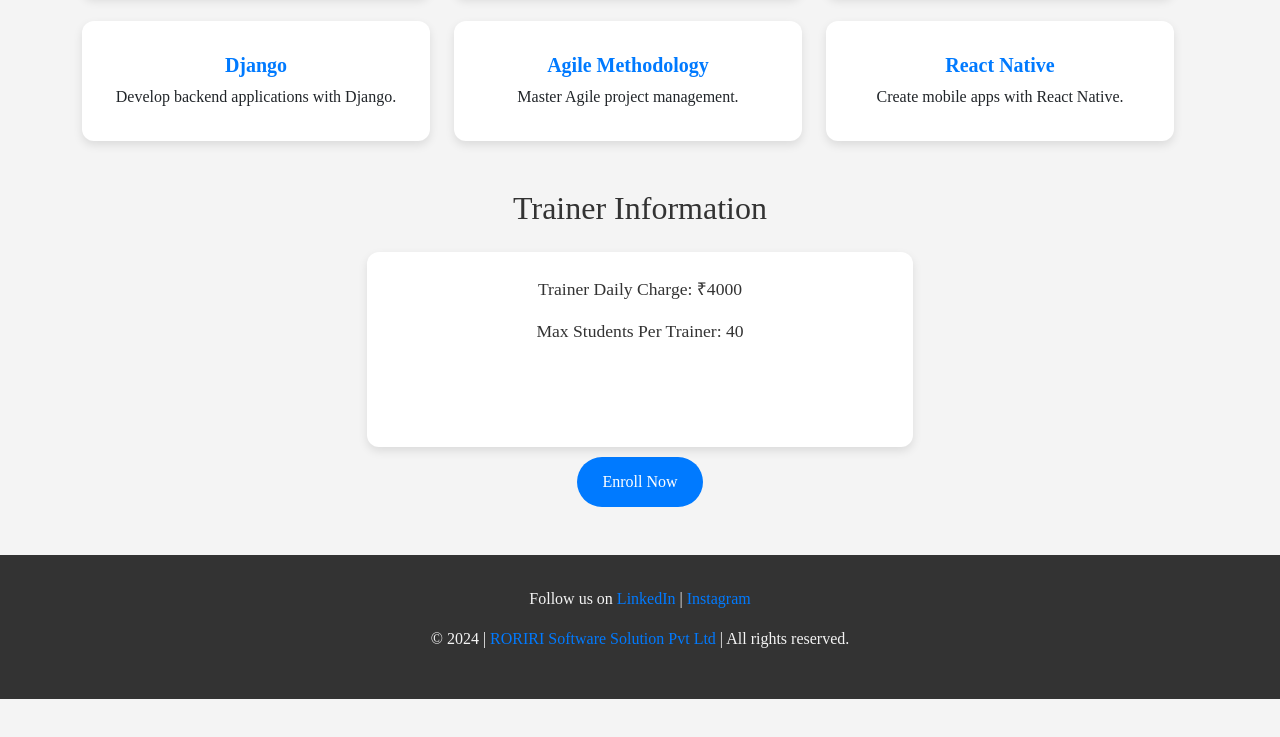
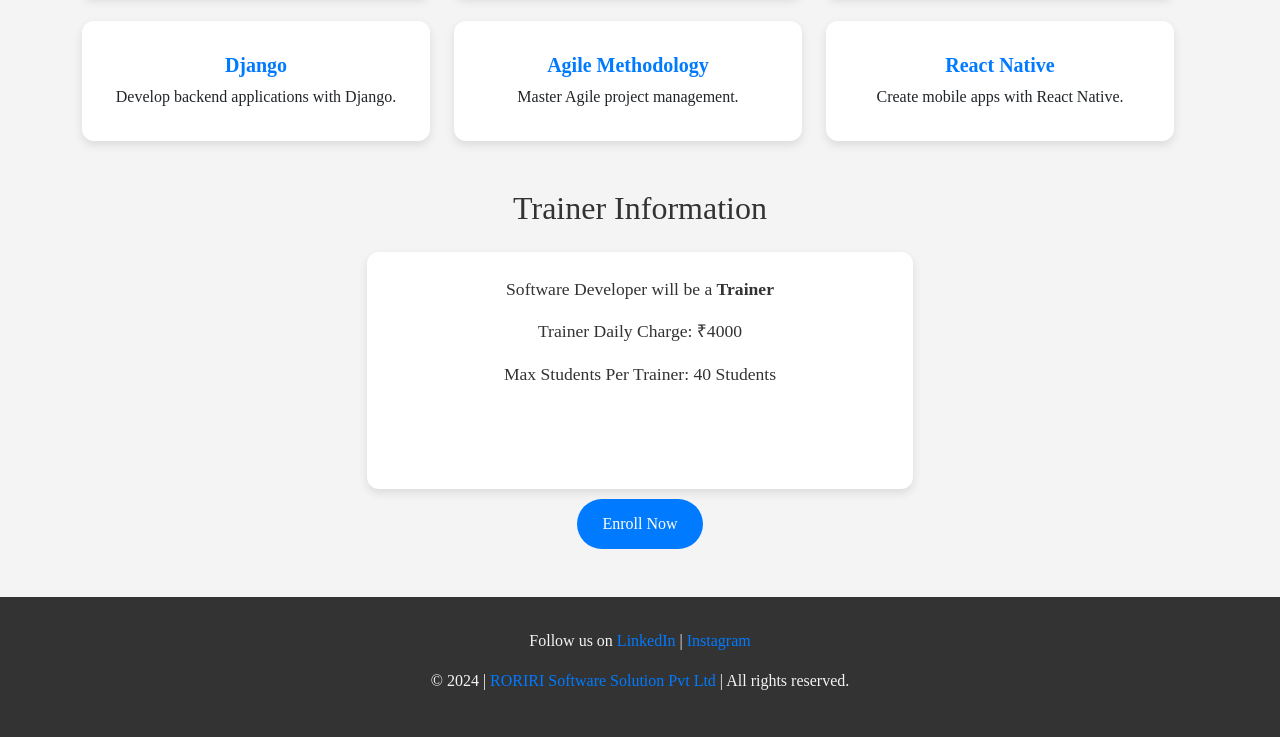
Before and after one commit to Sriz24/collegetraining, a plain HTML site: page index.html in a window 1280 px wide. Shown: the part 717-1454 px from the top of the page. Before the commit the page ends 1416 px from the top, so only its background shows below. Drawn offline with nearby package versions, Linux system fonts and the light colour scheme.

Commit message:
Update index.html

```diff
--- a/index.html
+++ b/index.html
@@ -270,8 +270,10 @@ header {
       <div class="col-md-6 mx-auto text-center">
         <h2 class="mb-4">Trainer Information</h2>
         <div class="card course-card p-4">
+            <p class="trainer-info">Software Developer will be a <b>Trainer</b></p>
           <p class="trainer-info">Trainer Daily Charge: ₹4000</p>
-          <p class="trainer-info">Max Students Per Trainer: 40</p>
+          <p class="trainer-info">Max Students Per Trainer: 40 Students</p>
+
         </div>
       </div>
     </div>
```
